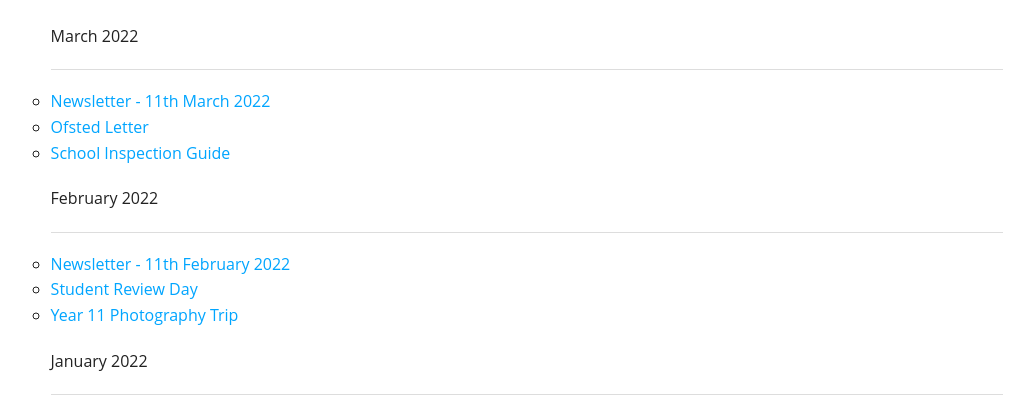
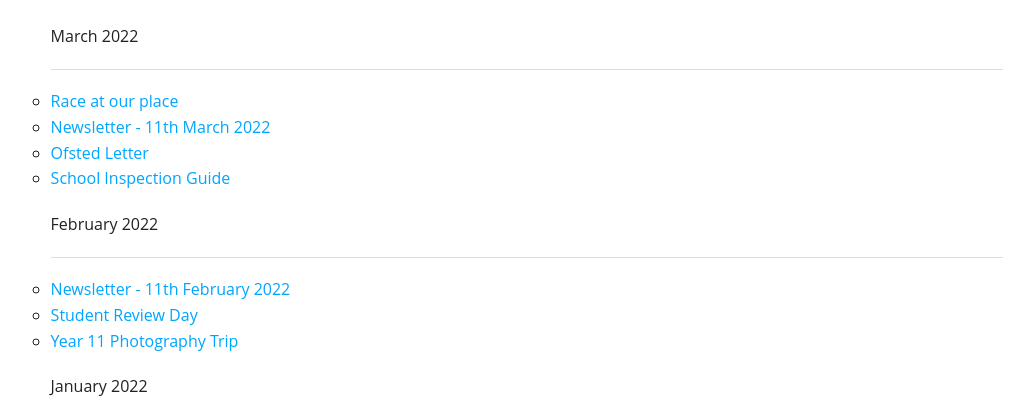
Before and after one commit to PCSITService/parkcommunityschool.co.uk, a PHP site: page /letters-home.php in a window 1280 px wide. Shown: the part 234-650 px from the top of the page, without its empty margins (122-1156 px from the left). Run offline with PHP 8.4, Linux system fonts and the light colour scheme; some libraries are stand-ins or nearby versions.

Commit message:
letter update

```diff
--- a/letters-home.php
+++ b/letters-home.php
@@ -27,6 +27,7 @@
         	<ul class="small-block-grid-1">
                 <li>
                     <ul class="circle">March 2022<hr>
+                        <li><a href="/assets/letters/2022-03/race-at-our-place.pdf" target="_blank">Race at our place</a></li>
                         <li><a href="/assets/letters/2022-03/newsletter-11-03.pdf" target="_blank">Newsletter - 11th March 2022</a></li>
                         <li><a href="/assets/letters/2022-03/ofsted-letter.pdf" target="_blank">Ofsted Letter</a></li>
                         <li><a href="/assets/letters/2022-03/school-inspection-guide.pdf" target="_blank">School Inspection Guide</a></li>
```
Also changed, not shown: 1 other file.
